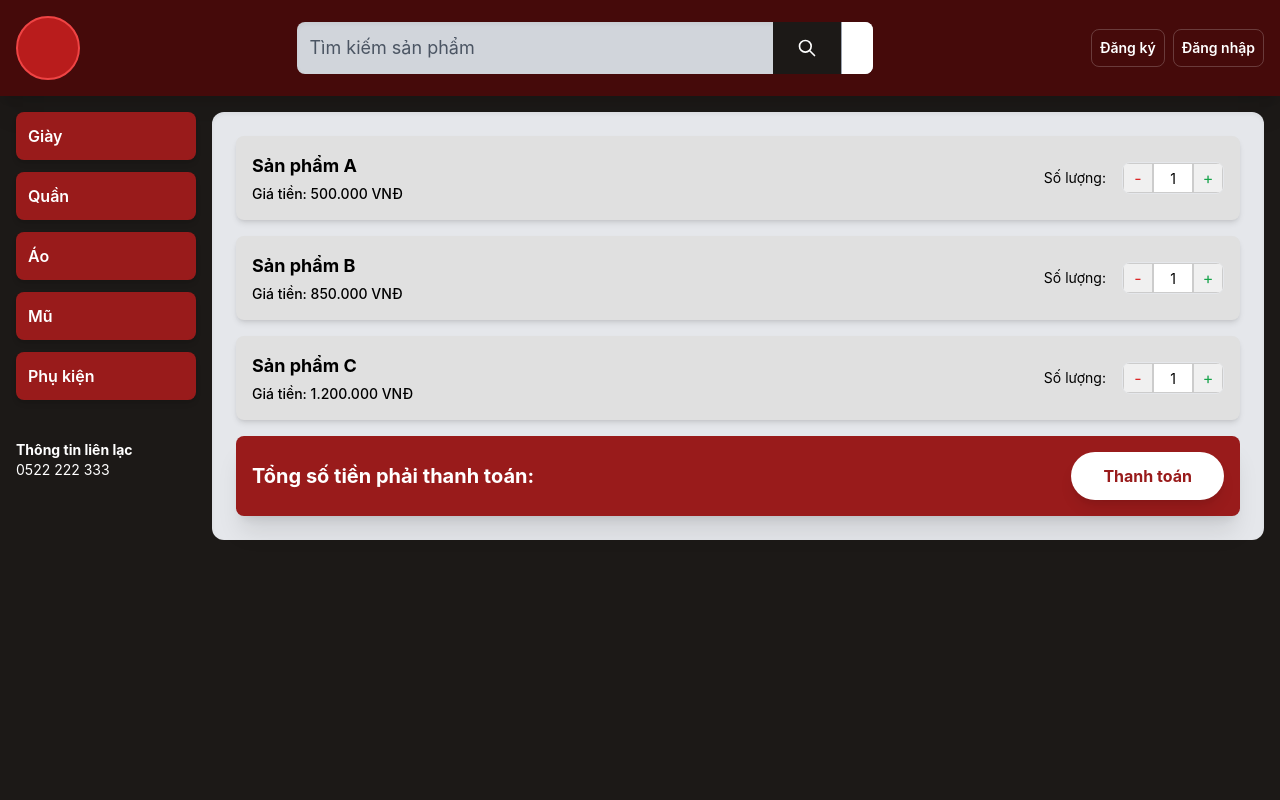
After one commit to thankqi11/46shop, a PHP site: page /products_list.php in a window 1280 px wide. The commit adds this page. Run offline with PHP 8.4, Linux system fonts and the light colour scheme; some libraries are stand-ins or nearby versions.

Commit message:
Da hoan thanh

```diff
--- a/pages/login.php
+++ b/pages/login.php
@@ -21,8 +21,8 @@
         <div class="w-full max-w-sm p-8 rounded-xl shadow-2xl bg-purple-100/70 border border-purple-200">
             <h2 class="text-3xl font-extrabold text-stone-900 mb-6 text-center">Login</h2>
 
-            <!-- Form -->
-            <form action="product.php" method="POST" class="space-y-6">
+            <!-- Form: Trỏ đến Trang Chủ (index.php) sau khi đăng nhập thành công -->
+            <form action="index.php" method="POST" class="space-y-6">
                 <!-- Username/Email Field -->
                 <input type="text" placeholder="Tên đăng nhập hoặc Email" required
                        class="w-full p-3 bg-white/70 border-none rounded-lg focus:ring-red-600 focus:border-red-600 text-lg placeholder-stone-600">
--- /dev/null
+++ b/pages/products_list.php
@@ -0,0 +1,168 @@
+<!DOCTYPE html>
+<html lang="vi">
+<head>
+    <meta charset="UTF-8">
+    <meta name="viewport" content="width=device-width, initial-scale=1.0">
+    <title>Danh Sách Sản Phẩm</title>
+    <script src="https://cdn.tailwindcss.com"></script>
+    <style>
+        body { font-family: 'Inter', sans-serif; background-color: #333; }
+        .product-item { background-color: #e0e0e0; }
+        .qty-input {
+            width: 40px;
+            text-align: center;
+            border: 1px solid #ccc;
+            height: 30px;
+            font-size: 14px;
+        }
+        .qty-btn {
+            background-color: #f0f0f0;
+            border: 1px solid #ccc;
+            width: 30px;
+            height: 30px;
+            display: flex;
+            align-items: center;
+            justify-content: center;
+            cursor: pointer;
+            user-select: none;
+            transition: background-color 0.15s;
+        }
+        .qty-btn:hover { background-color: #ddd; }
+
+        /* Bố cục chính tương tự trang index.php */
+        .main-grid {
+            grid-template-columns: 180px 1fr;
+        }
+        @media (max-width: 768px) {
+            .main-grid {
+                grid-template-columns: 1fr;
+            }
+        }
+    </style>
+</head>
+<body class="min-h-screen bg-stone-900">
+
+    <!-- Top Header (Dark Red/Brown) -->
+    <header class="bg-red-950 p-4 shadow-xl">
+        <div class="max-w-7xl mx-auto flex flex-col md:flex-row items-center justify-between space-y-4 md:space-y-0">
+
+            <!-- Logo/Placeholder -->
+            <div class="flex items-center space-x-4">
+                <a href="index.php" class="w-16 h-16 bg-red-700 rounded-full border-2 border-red-500">
+                    <!-- Logo Placeholder -->
+                </a>
+            </div>
+
+            <!-- Search Bar -->
+            <div class="flex-grow max-w-xl mx-4 w-full md:w-auto">
+                <div class="flex rounded-lg overflow-hidden shadow-inner bg-gray-300">
+                    <input type="text" placeholder="Tìm kiếm sản phẩm"
+                           class="w-full p-3 text-lg bg-transparent focus:outline-none placeholder-gray-600 text-stone-900">
+                    <button class="bg-stone-900 text-white p-3 px-6 hover:bg-stone-700 transition duration-150">
+                        <!-- Icon Placeholder -->
+                        <svg class="w-5 h-5" fill="none" stroke="currentColor" viewBox="0 0 24 24" xmlns="http://www.w3.org/2000/svg"><path stroke-linecap="round" stroke-linejoin="round" stroke-width="2" d="M21 21l-6-6m2-5a7 7 0 11-14 0 7 7 0 0114 0z"></path></svg>
+                    </button>
+                    <div class="w-10 bg-white border-l border-gray-400"></div>
+                </div>
+            </div>
+
+            <!-- Auth Links -->
+            <div class="flex space-x-2">
+                <a href="register.php" class="text-white font-semibold hover:text-red-300 p-2 text-sm border border-white/20 rounded-lg transition duration-200">
+                    Đăng ký
+                </a>
+                <a href="login.php" class="text-white font-semibold hover:text-red-300 p-2 text-sm border border-white/20 rounded-lg transition duration-200">
+                    Đăng nhập
+                </a>
+            </div>
+        </div>
+    </header>
+
+    <!-- Main Content Grid -->
+    <div class="max-w-7xl mx-auto grid main-grid gap-4 p-4">
+
+        <!-- Left Sidebar (Navigation) -->
+        <aside class="space-y-4 bg-red-950/90 p-4 rounded-xl md:p-0 md:bg-transparent">
+            <!-- Navigation Items -->
+            <nav class="space-y-3">
+                <a href="#" class="block bg-red-800 text-white p-3 rounded-lg font-semibold hover:bg-red-700 transition duration-150 shadow-md">Giày</a>
+                <a href="#" class="block bg-red-800 text-white p-3 rounded-lg font-semibold hover:bg-red-700 transition duration-150 shadow-md">Quần</a>
+                <a href="#" class="block bg-red-800 text-white p-3 rounded-lg font-semibold hover:bg-red-700 transition duration-150 shadow-md">Áo</a>
+                <a href="#" class="block bg-red-800 text-white p-3 rounded-lg font-semibold hover:bg-red-700 transition duration-150 shadow-md">Mũ</a>
+                <a href="#" class="block bg-red-800 text-white p-3 rounded-lg font-semibold hover:bg-red-700 transition duration-150 shadow-md">Phụ kiện</a>
+            </nav>
+
+            <!-- Contact Info -->
+            <div class="pt-6 text-white text-sm">
+                <p class="font-bold">Thông tin liên lạc</p>
+                <p>0522 222 333</p>
+            </div>
+        </aside>
+
+        <!-- Product Listing Area -->
+        <main class="bg-gray-200 p-6 rounded-xl shadow-inner space-y-4">
+
+            <!-- Product Item A -->
+            <div class="product-item p-4 rounded-lg flex flex-col md:flex-row justify-between items-center shadow-md">
+                <div class="w-full md:w-1/3 space-y-1">
+                    <p class="text-lg font-bold">Sản phẩm A</p>
+                    <p class="text-sm font-medium">Giá tiền: 500.000 VNĐ</p>
+                </div>
+                <div class="flex items-center space-x-4 mt-4 md:mt-0">
+                    <p class="text-sm">Số lượng:</p>
+                    <div class="flex border rounded-lg overflow-hidden">
+                        <button class="qty-btn text-red-600">-</button>
+                        <input type="text" value="1" class="qty-input focus:outline-none">
+                        <button class="qty-btn text-green-600">+</button>
+                    </div>
+                </div>
+            </div>
+
+            <!-- Product Item B -->
+            <div class="product-item p-4 rounded-lg flex flex-col md:flex-row justify-between items-center shadow-md">
+                <div class="w-full md:w-1/3 space-y-1">
+                    <p class="text-lg font-bold">Sản phẩm B</p>
+                    <p class="text-sm font-medium">Giá tiền: 850.000 VNĐ</p>
+                </div>
+                <div class="flex items-center space-x-4 mt-4 md:mt-0">
+                    <p class="text-sm">Số lượng:</p>
+                    <div class="flex border rounded-lg overflow-hidden">
+                        <button class="qty-btn text-red-600">-</button>
+                        <input type="text" value="1" class="qty-input focus:outline-none">
+                        <button class="qty-btn text-green-600">+</button>
+                    </div>
+                </div>
+            </div>
+
+            <!-- Product Item C -->
+            <div class="product-item p-4 rounded-lg flex flex-col md:flex-row justify-between items-center shadow-md">
+                <div class="w-full md:w-1/3 space-y-1">
+                    <p class="text-lg font-bold">Sản phẩm C</p>
+                    <p class="text-sm font-medium">Giá tiền: 1.200.000 VNĐ</p>
+                </div>
+                <div class="flex items-center space-x-4 mt-4 md:mt-0">
+                    <p class="text-sm">Số lượng:</p>
+                    <div class="flex border rounded-lg overflow-hidden">
+                        <button class="qty-btn text-red-600">-</button>
+                        <input type="text" value="1" class="qty-input focus:outline-none">
+                        <button class="qty-btn text-green-600">+</button>
+                    </div>
+                </div>
+            </div>
+
+            <!-- Total and Checkout Button -->
+            <div class="bg-red-800 text-white p-4 rounded-lg mt-8 flex justify-between items-center shadow-xl">
+                <p class="text-xl font-bold">Tổng số tiền phải thanh toán:</p>
+                <!-- Liên kết đến trang thanh toán -->
+                <a href="checkout.php" class="bg-white text-red-800 font-bold py-3 px-8 rounded-full shadow-lg hover:bg-gray-100 transition duration-200">
+                    Thanh toán
+                </a>
+            </div>
+        </main>
+    </div>
+</body>
+</html>
+<?php
+// Logic PHP cho trang danh sách sản phẩm/giỏ hàng.
+// Ví dụ: tính tổng tiền, cập nhật số lượng.
+?>
--- a/pages/register.php
+++ b/pages/register.php
@@ -19,7 +19,7 @@
     <main class="flex flex-grow items-center justify-center p-4">
         <div class="w-full max-w-lg p-10 rounded-xl shadow-2xl bg-purple-100/70 border border-purple-200">
 
-            <!-- Form -->
+            <!-- Form: Trỏ đến Trang Đăng nhập (login.php) sau khi đăng ký thành công -->
             <form action="login.php" method="POST" class="space-y-6">
                 <!-- Input Group: Tên đăng ký -->
                 <div class="flex items-center space-x-4">
```
Also changed, not shown: pages/checkout.php (added, +151 -0 lines), pages/index.php (renamed from pages/product.php, +7 -4 lines), pages/product_detail.php (added, +195 -0 lines).
